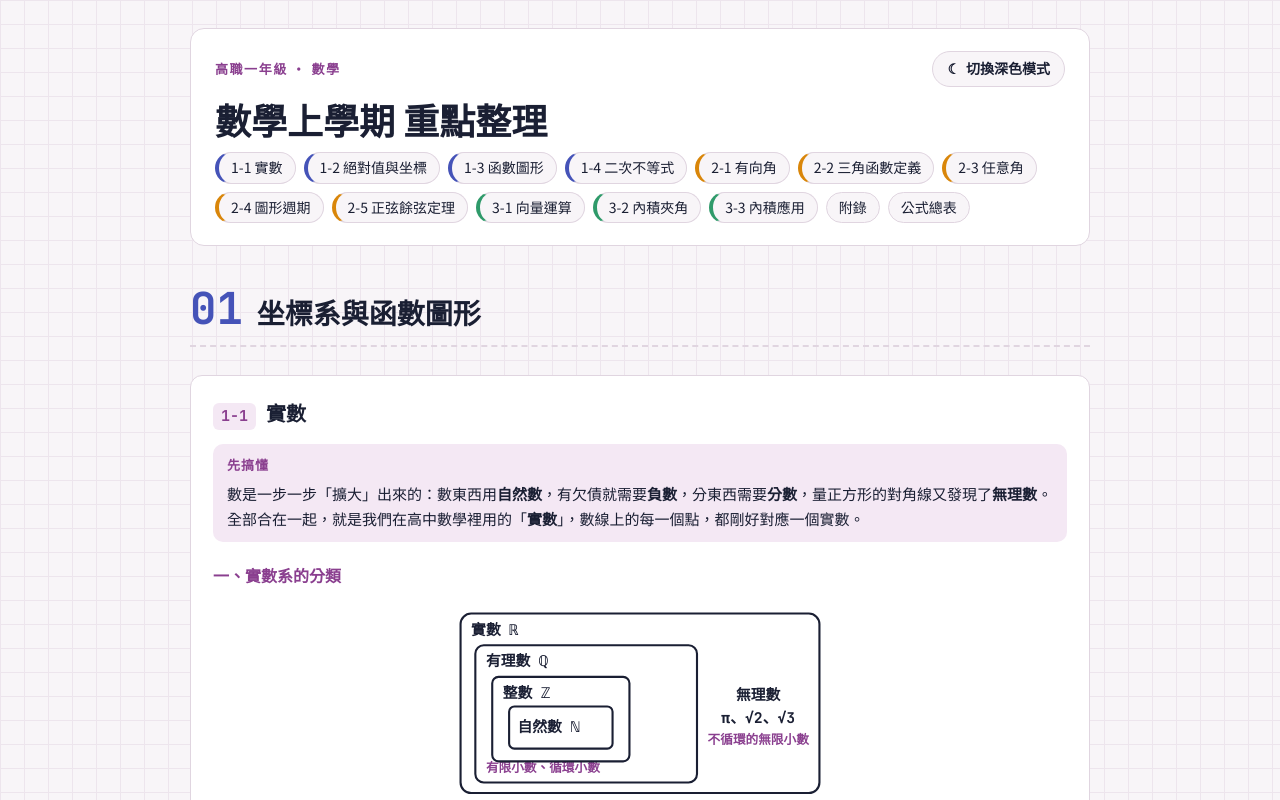
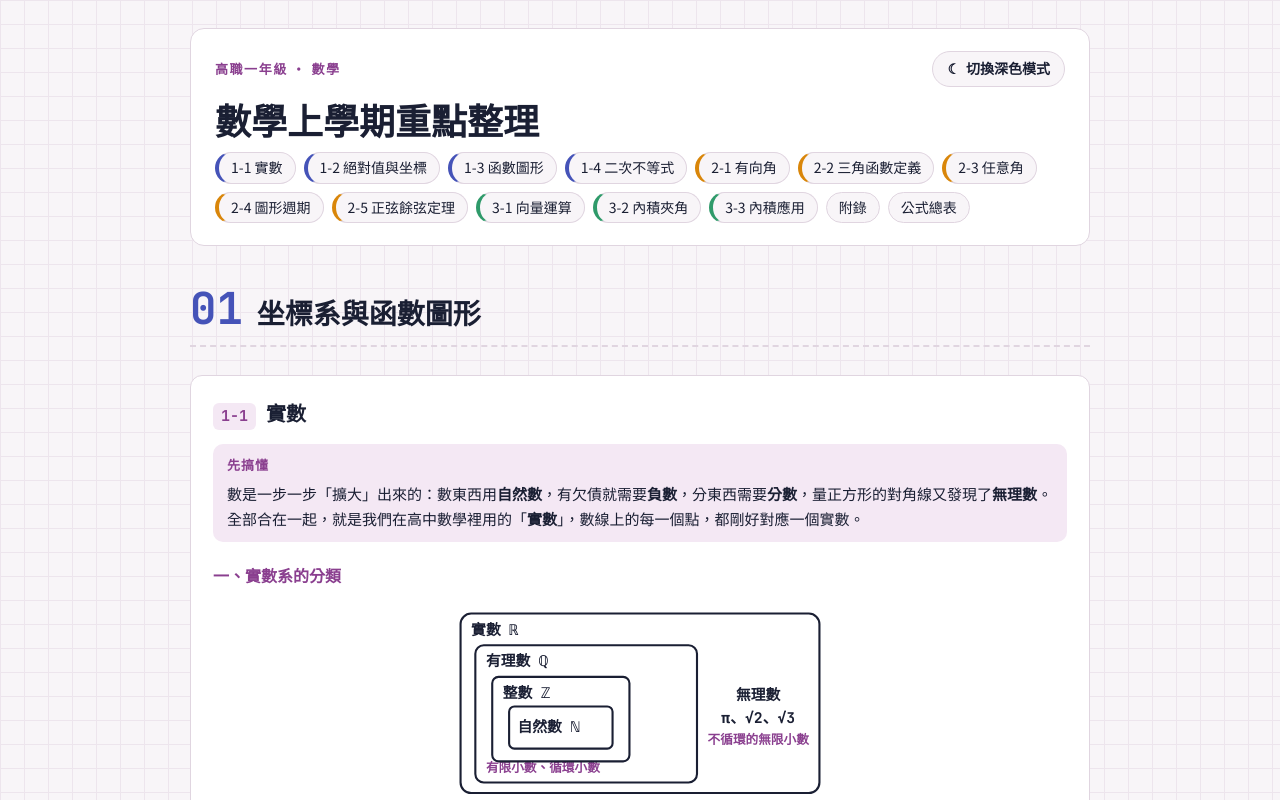
Before and after one commit to chou100327-source/math, a plain HTML site: page index.html in a window 1280 px wide. Shown: the top 800 px of the page. Drawn offline with Linux system fonts and the light colour scheme.

Commit message:
Rename to 上學期重點整理 (no space)
Co-Authored-By: Claude Sonnet 5.5 <noreply@anthropic.com>

```diff
--- a/index.html
+++ b/index.html
@@ -3,7 +3,7 @@
 <head>
 <meta charset="utf-8">
 <meta name="viewport" content="width=device-width, initial-scale=1, viewport-fit=cover">
-<title>數學上學期 重點整理</title>
+<title>數學上學期重點整理</title>
 <link rel="preconnect" href="https://fonts.googleapis.com">
 <link rel="preconnect" href="https://fonts.gstatic.com" crossorigin>
 <link rel="stylesheet" href="https://fonts.googleapis.com/css2?family=Noto+Sans+TC:wght@400;500;700;900&family=JetBrains+Mono:wght@500;700&display=swap">
@@ -179,7 +179,7 @@ ruby .vec::before { display: none; }
 <body><div class="wrap">
 <header class="top">
   <div class="toprow"><div class="eyebrow">高職一年級 · 數學</div><button type="button" class="theme-btn" id="themeBtn">切換深色模式</button></div>
-  <h1>數學上學期 重點整理</h1>
+  <h1>數學上學期重點整理</h1>
   <nav class="toc" aria-label="目錄">
     <a class="c1" href="#s1-1">1-1 實數</a><a class="c1" href="#s1-2">1-2 絕對值與坐標</a><a class="c1" href="#s1-3">1-3 函數圖形</a><a class="c1" href="#s1-4">1-4 二次不等式</a><a class="c2" href="#s2-1">2-1 有向角</a><a class="c2" href="#s2-2">2-2 三角函數定義</a><a class="c2" href="#s2-3">2-3 任意角</a><a class="c2" href="#s2-4">2-4 圖形週期</a><a class="c2" href="#s2-5">2-5 正弦餘弦定理</a><a class="c3" href="#s3-1">3-1 向量運算</a><a class="c3" href="#s3-2">3-2 內積夾角</a><a class="c3" href="#s3-3">3-3 內積應用</a><a href="#appx">附錄</a><a href="#sum">公式總表</a>
   </nav>
```
Also changed, not shown: 1 other file.
